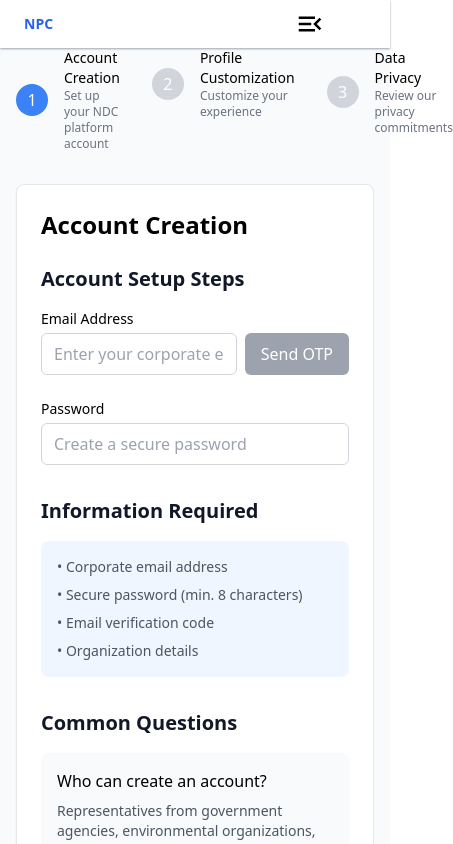
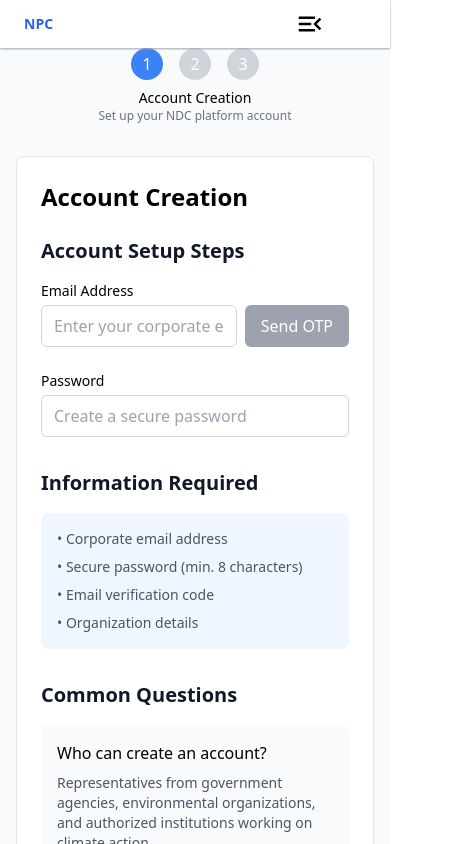
Before and after one commit to GraceKaimburi/NDC_Scorecard, a Next.js app: page /register in a window 390 px wide. Shown: the top 844 px of the page, 453 px wide, since content can reach past the window. Built offline with nearby package versions, Linux system fonts and the light colour scheme.

Commit message:
Updated registration page

```diff
--- a/app/(user)/register/page.js
+++ b/app/(user)/register/page.js
@@ -270,11 +270,12 @@ const Registration = () => {
   return (
     <div className="min-h-screen bg-gray-50 py-12 px-4 sm:px-6 lg:px-8">
       <div className="max-w-4xl mx-auto">
-        {/* Progress Steps */}
-        <div className="mb-8">
-          <div className="flex justify-between">
+        {/* Progress Steps - Redesigned for better responsiveness */}
+        <div className="mb-8 overflow-hidden">
+          {/* Desktop Version - Hidden on mobile */}
+          <div className="hidden sm:flex justify-between">
             {steps.map((step, index) => (
-              <div key={step.title} className="flex-1">
+              <div key={`desktop-${step.title}`} className="flex-1">
                 <div className="flex items-center">
                   <div className={`flex-shrink-0 w-8 h-8 flex items-center justify-center rounded-full ${
                     currentStep > index + 1 ? 'bg-green-500' :
@@ -296,6 +297,34 @@ const Registration = () => {
                 </div>
               </div>
             ))}
+          </div>
+
+          {/* Mobile Version - Shown only on mobile */}
+          <div className="sm:hidden">
+            <div className="flex items-center justify-center space-x-4">
+              {steps.map((step, index) => (
+                <div key={`mobile-${step.title}`} className="flex flex-col items-center">
+                  <div className={`w-8 h-8 flex items-center justify-center rounded-full ${
+                    currentStep > index + 1 ? 'bg-green-500' :
+                    currentStep === index + 1 ? 'bg-blue-500' : 'bg-gray-300'
+                  } text-white`}>
+                    {currentStep > index + 1 ? (
+                      <BsCheckCircleFill className="w-5 h-5" />
+                    ) : (
+                      index + 1
+                    )}
+                  </div>
+                  {index < steps.length - 1 && (
+                    <div className="w-12 h-0.5 bg-gray-200 -mx-2 hidden"></div>
+                  )}
+                </div>
+              ))}
+            </div>
+            {/* Current step title for mobile */}
+            <div className="text-center mt-2">
+              <p className="text-sm font-medium">{steps[currentStep - 1].title}</p>
+              <p className="text-xs text-gray-500">{steps[currentStep - 1].description}</p>
+            </div>
           </div>
         </div>
 
```
